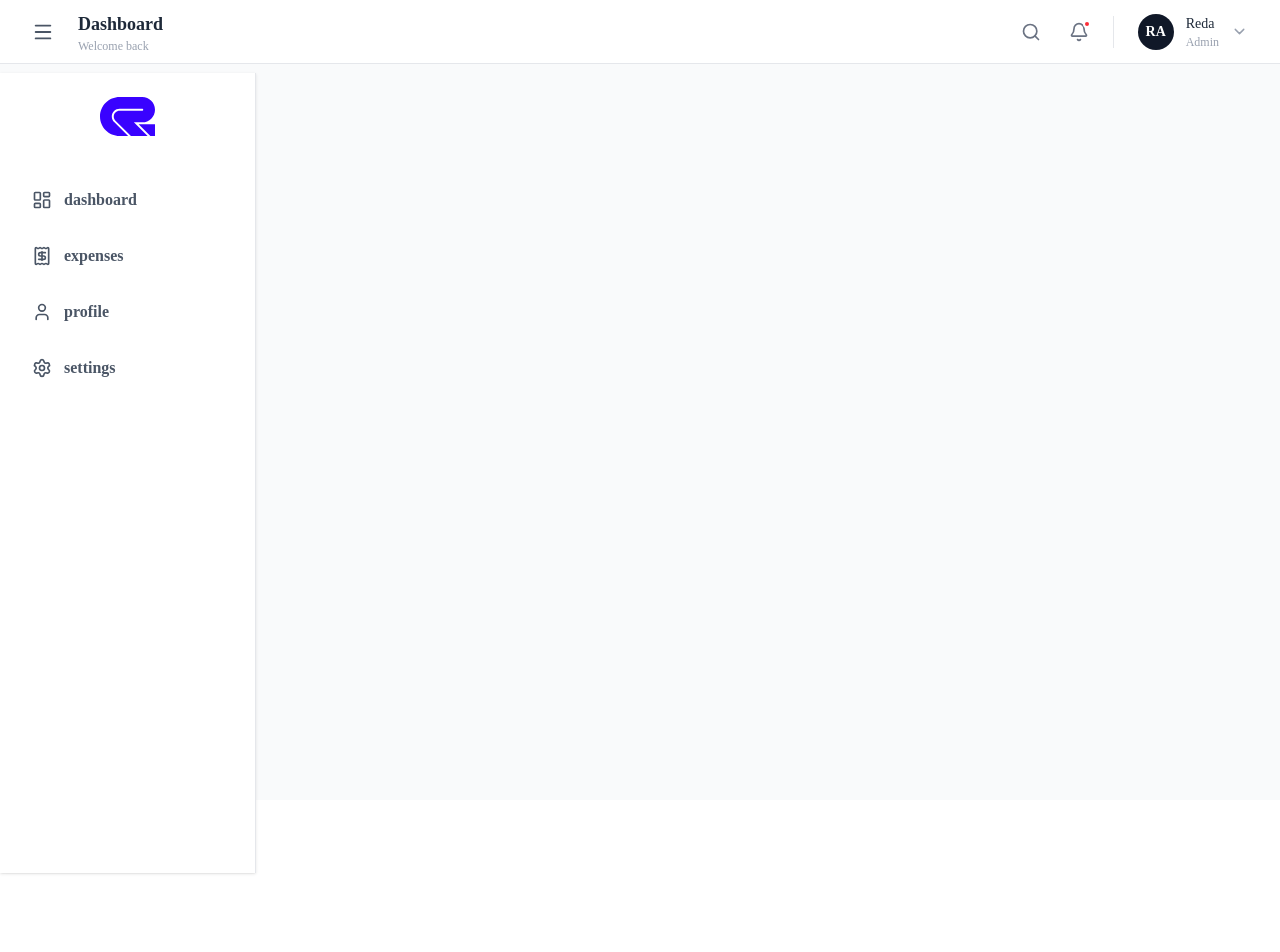
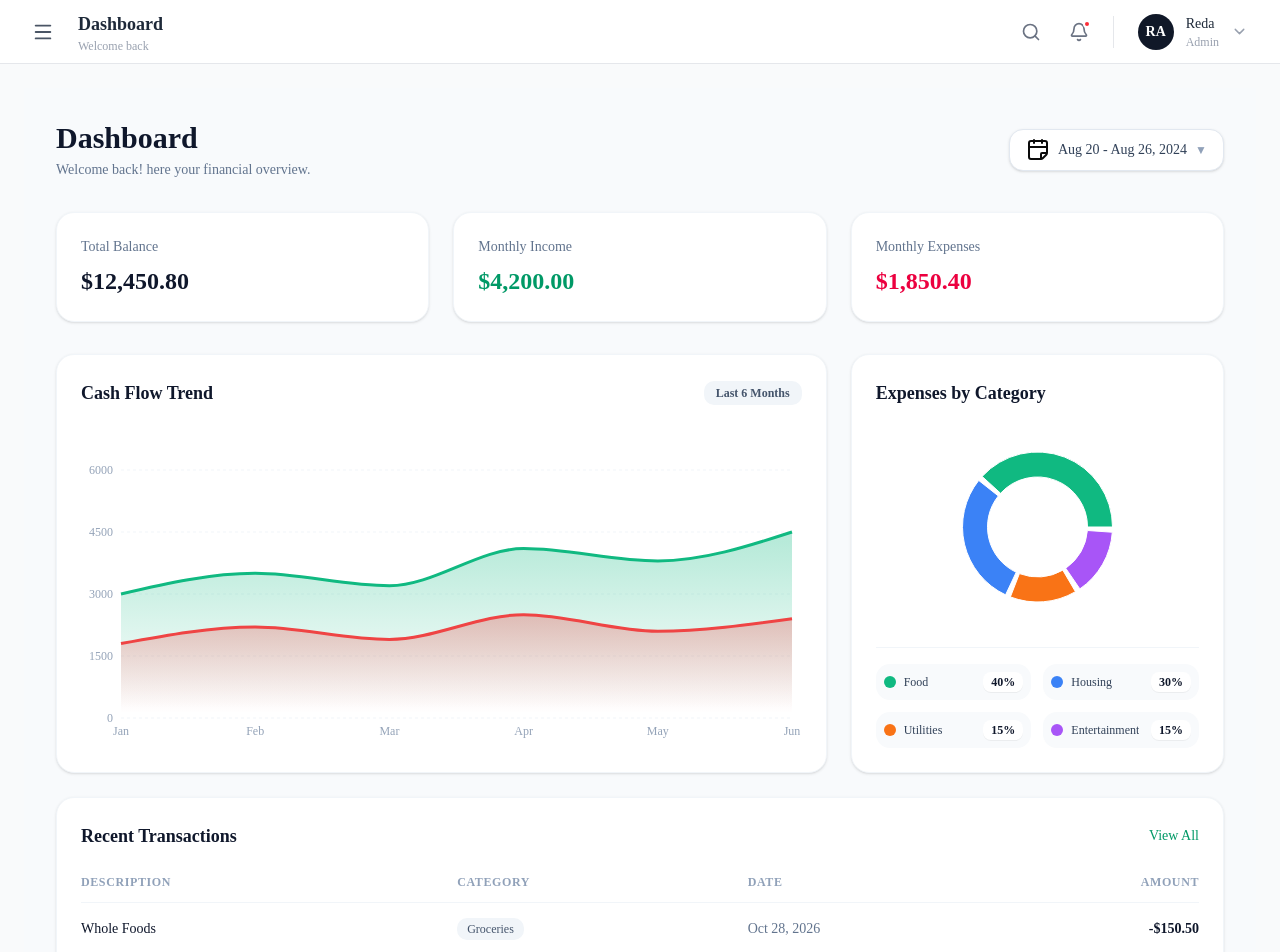
Before and after one commit to baghlalmohamedreda/expense-tracker, a Next.js app in the folder frontend/: page /dashboard in a window 1280 px wide. Shown: the top 952 px of the page. Before the commit the page ends 800 px from the top, so only its background shows below. Built offline with nearby package versions, Linux system fonts and the light colour scheme.

Commit message:
add modular structure with Recharts graphics and analytics components

```diff
--- a/frontend/app/(dashboard)/dashboard/layout.jsx
+++ b/frontend/app/(dashboard)/dashboard/layout.jsx
@@ -4,7 +4,7 @@ import Sidebar from '../../_components/Sidebar'
 import Header2 from '../../_components/Header2'
 import { useState } from 'react'
 function layout({children}) {
-  const [issidebaropen,setIssiderbaropen]=useState(true)
+  const [issidebaropen,setIssiderbaropen]=useState(false)
   function handlesidebar(){
     setIssiderbaropen(!issidebaropen)
 
@@ -15,7 +15,9 @@ function layout({children}) {
          className='h-20 bg-white border-b flex items-center px-6'/>
         <div className='flex'>
 
+
             <Sidebar isSidebarOpen={issidebaropen} />
+
                 <main className="flex-1 p-6">
           {children}
         </main>
--- a/frontend/app/(dashboard)/dashboard/page.jsx
+++ b/frontend/app/(dashboard)/dashboard/page.jsx
@@ -1,8 +1,24 @@
 import React from 'react'
-
+import StateGrid from '../../_components/StateGrid'
+import DashboardHeader from '../../_components/DashboardHeader'
+import RecentTransactions from '../../_components/RecentTransactions'
+import ExpenseCategory from '../../_components/ExpenseCategory'
+import CashFlowChart from '../../_components/CashFlowChart'
 function Dashboard() {
   return (
-    <div>Dashboard</div>
+   <div className="p-8 bg-slate-50 min-h-screen">
+      <DashboardHeader />
+      <StateGrid />
+
+      <div className="grid grid-cols-1 lg:grid-cols-3 gap-6 mb-6">
+        <CashFlowChart />
+        <ExpenseCategory />
+      </div>
+
+
+      <RecentTransactions />
+    </div>
+
   )
 }
 
--- /dev/null
+++ b/frontend/app/_components/CashFlowChart.jsx
@@ -0,0 +1,67 @@
+"use client";
+
+import { AreaChart, Area, XAxis, YAxis, CartesianGrid, Tooltip, ResponsiveContainer } from "recharts";
+
+const data = [
+  { month: "Jan", income: 3000, expenses: 1800 },
+  { month: "Feb", income: 3500, expenses: 2200 },
+  { month: "Mar", income: 3200, expenses: 1900 },
+  { month: "Apr", income: 4100, expenses: 2500 },
+  { month: "May", income: 3800, expenses: 2100 },
+  { month: "Jun", income: 4500, expenses: 2400 },
+];
+
+export default function CashFlowChart() {
+  return (
+    <div className="bg-white p-6 rounded-2xl shadow-sm border border-slate-100 lg:col-span-2 flex flex-col justify-between">
+      <div className="flex justify-between items-center mb-6">
+        <h3 className="text-lg font-bold text-slate-900">Cash Flow Trend</h3>
+        <span className="text-xs font-semibold px-3 py-1 bg-slate-100 text-slate-600 rounded-lg">
+          Last 6 Months
+        </span>
+      </div>
+      <div className="w-full h-72">
+        <ResponsiveContainer width="100%" height="100%">
+          <AreaChart data={data} margin={{ top: 10, right: 10, left: -20, bottom: 0 }}>
+            <defs>
+              <linearGradient id="colorIncome" x1="0" y1="0" x2="0" y2="1">
+                <stop offset="5%" stopColor="#10b981" stopOpacity={0.3} />
+                <stop offset="95%" stopColor="#10b981" stopOpacity={0} />
+              </linearGradient>
+
+              <linearGradient id="colorExpenses" x1="0" y1="0" x2="0" y2="1">
+                <stop offset="5%" stopColor="#ef4444" stopOpacity={0.3} />
+                <stop offset="95%" stopColor="#ef4444" stopOpacity={0} />
+              </linearGradient>
+            </defs>
+
+            <CartesianGrid strokeDasharray="3 3" vertical={false} stroke="#f1f5f9" />
+            <XAxis dataKey="month" stroke="#94a3b8" fontSize={12} tickLine={false} axisLine={false} />
+            <YAxis stroke="#94a3b8" fontSize={12} tickLine={false} axisLine={false} />
+            <Tooltip
+              contentStyle={{ backgroundColor: "#ffffff", borderRadius: "12px", border: "1px solid #e2e8f0", boxShadow: "0 4px 6px -1px rgb(0 0 0 / 0.1)" }}
+            />
+            <Area
+              type="monotone"
+              dataKey="income"
+              name="Income"
+              stroke="#10b981"
+              strokeWidth={3}
+              fillOpacity={1}
+              fill="url(#colorIncome)"
+            />
+            <Area
+              type="monotone"
+              dataKey="expenses"
+              name="Expenses"
+              stroke="#ef4444"
+              strokeWidth={3}
+              fillOpacity={1}
+              fill="url(#colorExpenses)"
+            />
+          </AreaChart>
+        </ResponsiveContainer>
+      </div>
+    </div>
+  );
+}
--- /dev/null
+++ b/frontend/app/_components/DashboardHeader.jsx
@@ -0,0 +1,21 @@
+import {CalendarFold} from 'lucide-react'
+
+function DashboardHeader() {
+  return (
+    <div className="flex flex-col md:flex-row justify-between items-start md:items-center mb-8">
+      <div>
+        <h1 className="text-3xl font-bold text-slate-900">Dashboard</h1>
+        <p className="text-slate-500 text-sm mt-1">
+          Welcome back! here your financial overview.
+        </p>
+      </div>
+
+      <div className="mt-4 md:mt-0 flex items-center bg-white border border-slate-200 px-4 py-2 rounded-xl shadow-sm cursor-pointer hover:bg-slate-50">
+        <span className="mr-2"><CalendarFold/></span>
+        <span className="text-sm font-medium text-slate-700">Aug 20 - Aug 26, 2024</span>
+        <span className="ml-2 text-slate-400 text-xs">▼</span>
+      </div>
+    </div>
+  );
+}
+export default DashboardHeader
--- /dev/null
+++ b/frontend/app/_components/ExpenseCategory.jsx
@@ -0,0 +1,60 @@
+"use client";
+
+import { PieChart, Pie, Cell, Tooltip, ResponsiveContainer } from "recharts";
+
+export default function ExpenseCategory() {
+  const data = [
+    { name: "Food", value: 40, color: "#10b981" },
+    { name: "Housing", value: 30, color: "#3b82f6" },
+    { name: "Utilities", value: 15, color: "#f97316" },
+    { name: "Entertainment", value: 15, color: "#a855f7" },
+  ];
+
+  return (
+    <div className="bg-white p-6 rounded-2xl shadow-sm border border-slate-100 lg:col-span-1 flex flex-col justify-between">
+      <h3 className="text-lg font-bold text-slate-900 mb-4">Expenses by Category</h3>
+
+      {/* Graphique Donut centré */}
+      <div className="w-full h-48 flex items-center justify-center my-2">
+        <ResponsiveContainer width="100%" height="100%">
+          <PieChart>
+            <Pie
+              data={data}
+              cx="50%"
+              cy="50%"
+              innerRadius={50}
+              outerRadius={75}
+              paddingAngle={4}
+              dataKey="value"
+            >
+              {data.map((entry, index) => (
+                <Cell key={`cell-${index}`} fill={entry.color} />
+              ))}
+            </Pie>
+            <Tooltip />
+          </PieChart>
+        </ResponsiveContainer>
+      </div>
+
+      {/* Légende compacte en dessous pour ne pas dépasser du cadre */}
+      <div className="grid grid-cols-2 gap-3 mt-4 pt-4 border-t border-slate-100">
+        {data.map((item, index) => (
+          <div key={index} className="flex items-center justify-between bg-slate-50 p-2 rounded-xl">
+            <div className="flex items-center space-x-2 truncate mr-2">
+              <span
+                className="w-3 h-3 rounded-full flex-shrink-0"
+                style={{ backgroundColor: item.color }}
+              ></span>
+              <span className="text-xs font-medium text-slate-700 truncate" title={item.name}>
+                {item.name}
+              </span>
+            </div>
+            <span className="text-xs font-bold text-slate-900 bg-white px-2 py-0.5 rounded-md shadow-2xs">
+              {item.value}%
+            </span>
+          </div>
+        ))}
+      </div>
+    </div>
+  );
+}
--- /dev/null
+++ b/frontend/app/_components/RecentTransactions.jsx
@@ -0,0 +1,49 @@
+
+export default function RecentTransactions() {
+  const transactions = [
+    { id: 1, title: "Whole Foods", category: "Groceries", date: "Oct 28, 2026", amount: "-$150.50", type: "expense" },
+    { id: 2, title: "Monthly Salary", category: "Income", date: "Oct 27, 2026", amount: "+$4,200.00", type: "income" },
+    { id: 3, title: "Netflix Subscription", category: "Entertainment", date: "Oct 25, 2026", amount: "-$15.99", type: "expense" },
+    { id: 4, title: "Electric Bill", category: "Utilities", date: "Oct 24, 2026", amount: "-$85.20", type: "expense" },
+  ];
+
+  return (
+    <div className="bg-white p-6 rounded-2xl shadow-sm border border-slate-100 mt-6">
+      <div className="flex justify-between items-center mb-6">
+        <h3 className="text-lg font-bold text-slate-900">Recent Transactions</h3>
+        <button className="text-sm font-medium text-emerald-600 hover:text-emerald-700">
+          View All
+        </button>
+      </div>
+
+      <div className="overflow-x-auto">
+        <table className="w-full text-left border-collapse">
+          <thead>
+            <tr className="border-b border-slate-100 text-slate-400 text-xs uppercase tracking-wider">
+              <th className="pb-3 font-semibold">Description</th>
+              <th className="pb-3 font-semibold">Category</th>
+              <th className="pb-3 font-semibold">Date</th>
+              <th className="pb-3 font-semibold text-right">Amount</th>
+            </tr>
+          </thead>
+          <tbody className="divide-y divide-slate-100 text-sm">
+            {transactions.map((tx) => (
+              <tr key={tx.id} className="hover:bg-slate-50 transition-colors">
+                <td className="py-4 font-medium text-slate-900">{tx.title}</td>
+                <td className="py-4 text-slate-500">
+                  <span className="px-2.5 py-1 bg-slate-100 rounded-lg text-xs font-medium text-slate-600">
+                    {tx.category}
+                  </span>
+                </td>
+                <td className="py-4 text-slate-500">{tx.date}</td>
+                <td className={`py-4 font-semibold text-right ${tx.type === 'income' ? 'text-emerald-600' : 'text-slate-900'}`}>
+                  {tx.amount}
+                </td>
+              </tr>
+            ))}
+          </tbody>
+        </table>
+      </div>
+    </div>
+  );
+}
--- a/frontend/app/_components/Sidebar.jsx
+++ b/frontend/app/_components/Sidebar.jsx
@@ -40,8 +40,8 @@ function sidebar({isSidebarOpen}) {
                        height={60}
                        className='mx-auto mb-10' />
         <div className='flex flex-col gap-2'>
-            {links.map((e)=>{return(
-                <Link className='flex items-center gap-3 rounded-lg px-4 py-3 text-base font-semibold
+            {links.map((e,i)=>{return(
+                <Link key={i} className='flex items-center gap-3 rounded-lg px-4 py-3 text-base font-semibold
                  text-gray-600 transition hover:bg-gray-100
                   hover:text-gray-900'
                    href={e.href}>
--- /dev/null
+++ b/frontend/app/_components/StateGrid.jsx
@@ -0,0 +1,18 @@
+export default function StatsGrid() {
+  const stats = [
+    { title: "Total Balance", amount: "$12,450.80", textColor: "text-slate-900" },
+    { title: "Monthly Income", amount: "$4,200.00", textColor: "text-emerald-600" },
+    { title: "Monthly Expenses", amount: "$1,850.40", textColor: "text-rose-600" },
+  ];
+
+  return (
+    <div className="grid grid-cols-1 md:grid-cols-3 gap-6 mb-8">
+      {stats.map((stat, index) => (
+        <div key={index} className="bg-white p-6 rounded-2xl shadow-sm border border-slate-100">
+          <p className="text-sm text-slate-500 font-medium">{stat.title}</p>
+          <h3 className={`text-2xl font-bold mt-2 ${stat.textColor}`}>{stat.amount}</h3>
+        </div>
+      ))}
+    </div>
+  );
+}
--- a/package.json
+++ b/package.json
@@ -1,6 +1,7 @@
 {
   "dependencies": {
     "@clerk/nextjs": "^7.8.0",
-    "lucide-react": "^1.34.0"
+    "lucide-react": "^1.34.0",
+    "recharts": "^3.10.1"
   }
 }
```
Also changed, not shown: 1 other file (tests, documents, lock files or other folders).
